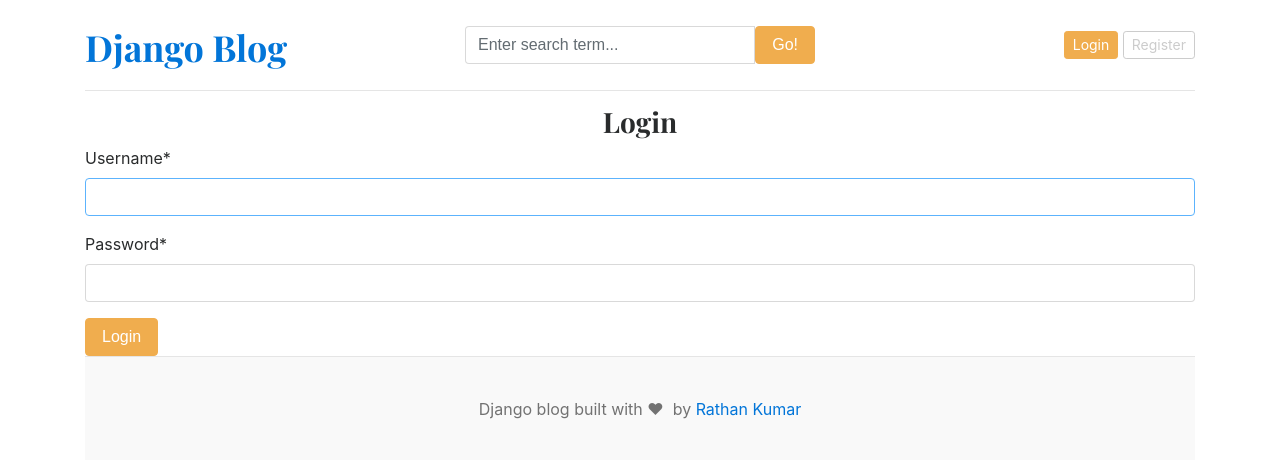
After one commit to AleMiha/blog, a Django app: page /login/ in a window 1280 px wide. The commit adds this page. Shown: the top 460 px of the page. Run offline with Django 5.2, Linux system fonts and the light colour scheme; data that the repository does not hold is empty; some libraries are stand-ins or nearby versions.

Commit message:
registration and login functionality

```diff
--- a/blog_main/urls.py
+++ b/blog_main/urls.py
@@ -29,4 +29,6 @@ urlpatterns = [
     # Search endpoint
     path('blogs/search/', BlogsView.search, name='search'),
     path('register/', views.register, name='register'),
+    path('login/', views.login, name='login'),
+    path('logout/', views.logout, name='logout'),
 ] + static(settings.MEDIA_URL, document_root=settings.MEDIA_ROOT)
--- a/blog_main/views.py
+++ b/blog_main/views.py
@@ -41,3 +41,25 @@ def register(request):
         'form': form,
     }
     return render(request, 'register.html', context)
+
+def login(request):
+    if request.method == 'POST':
+        form = AuthenticationForm(request, request.POST)
+        if form.is_valid():
+            username = form.cleaned_data['username']
+            password = form.cleaned_data['password']
+
+            user = auth.authenticate(username=username, password=password)
+            if user is not None:
+                auth.login(request, user)
+            return redirect('home')
+    form = AuthenticationForm()
+    context = {
+        'form': form,
+    }
+    return render(request, 'login.html', context)
+
+
+def logout(request):
+    auth.logout(request)
+    return redirect('home')
--- a/templates/base.html
+++ b/templates/base.html
@@ -28,8 +28,14 @@
             </form>
           </div>
           <div class="col-4 d-flex justify-content-end align-items-center">
-            <a class="btn btn-sm btn-warning" href="#">Sign In</a> &nbsp;
-            <a class="btn btn-sm btn-outline-secondary" href="{% url "register" %}">Register</a>
+            {% if not user.is_authenticated %}
+            <a class="btn btn-sm btn-warning" href="{% url 'login' %}">Login</a> &nbsp;
+            <a class="btn btn-sm btn-outline-secondary" href="{% url 'register' %}">Register</a>
+            {% else %}
+            <span>You are logged in as {{ user }}</span>
+            &emsp;
+            <span><a href="{% url 'logout' %}">Logout</a></span>
+            {% endif %}
           </div>
         </div>
       </header>
--- /dev/null
+++ b/templates/login.html
@@ -0,0 +1,17 @@
+{% extends 'base.html' %}
+
+{% block content %}
+{% load crispy_forms_tags %}
+
+<h3 class="text-center">Login</h3>
+
+<div class="row">
+  <div class="col">
+    <form action="{% url 'login' %}" method="POST">
+      {% csrf_token %}
+      {{ form | crispy }}
+      <button type="submit" class="btn btn-warning">Login</button>
+    </form>
+  </div>
+</div>
+{% endblock %}
```
